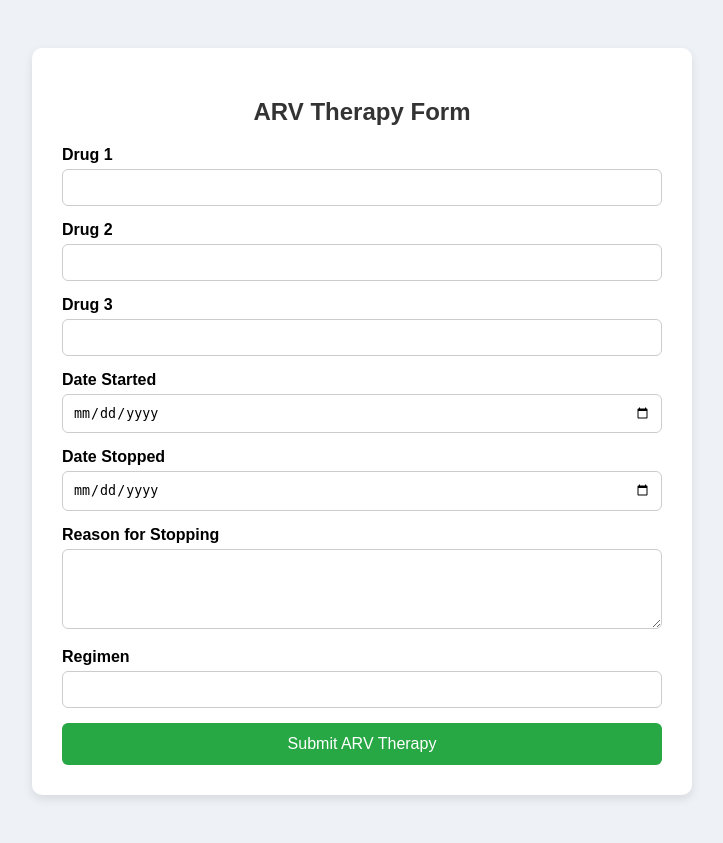
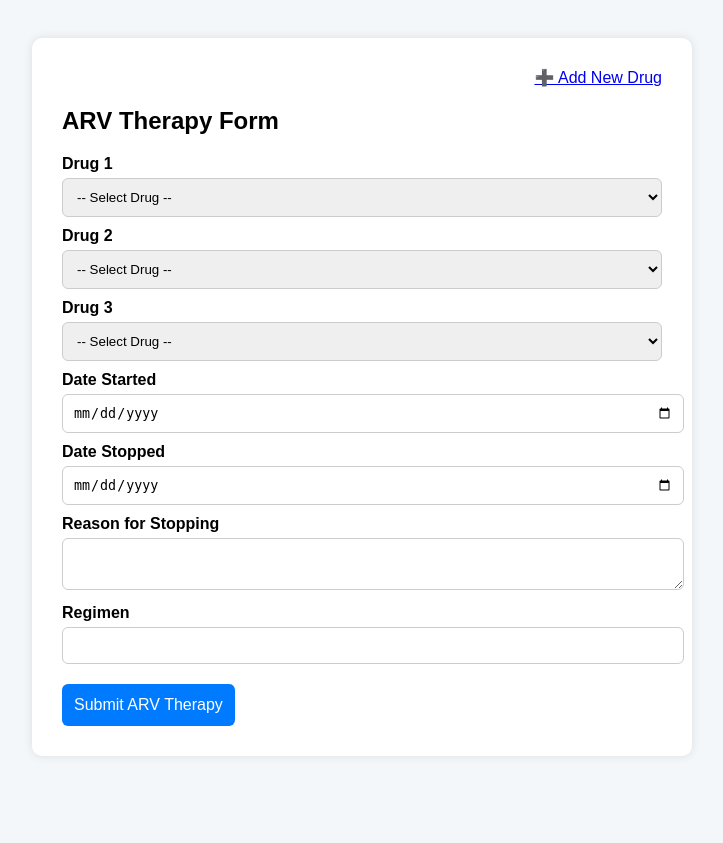
Before and after one commit to kinuthia-mark/nursingsystem, a PHP site: page /arv_therapy.php in a window 1280 px wide. Shown: the whole page, without its empty margins (278-1001 px from the left). After the commit the page ends 726 px from the top, so only its background shows below. Run offline with PHP 8.4, Linux system fonts and the light colour scheme; data that the repository does not hold is empty.

Commit message:
Added the add_drug.php file in the form

```diff
--- a/arv_therapy.php
+++ b/arv_therapy.php
@@ -2,13 +2,13 @@
 include 'dbconnect.php';
 
 if ($_SERVER["REQUEST_METHOD"] == "POST") {
-    $drug1        = $_POST['drug_1'];
-    $drug2        = $_POST['drug_2'];
-    $drug3        = $_POST['drug_3'];
+    $drug1 = $_POST['drug_1'];
+    $drug2 = $_POST['drug_2'];
+    $drug3 = $_POST['drug_3'];
     $date_started = $_POST['date_started'];
     $date_stopped = $_POST['date_stopped'];
-    $reason       = $_POST['reason'];
-    $regimen      = $_POST['regimen'];
+    $reason = $_POST['reason'];
+    $regimen = $_POST['regimen'];
 
     $stmt = $conn->prepare("INSERT INTO arv_therapy
         (drug_1, drug_2, drug_3, date_started, date_stopped, reason, regimen)
@@ -26,16 +26,26 @@ if ($_SERVER["REQUEST_METHOD"] == "POST") {
 }
 ?>
 
+<?php
+include 'dbconnect.php';
+$drugOptions = "";
+$result = $conn->query("SELECT drug_name FROM drug_list ORDER BY drug_name ASC");
+while ($row = $result->fetch_assoc()) {
+    $drug = htmlspecialchars($row['drug_name']);
+    $drugOptions .= "<option value=\"$drug\">$drug</option>";
+}
+?>
+
 <!DOCTYPE html>
-<html lang="en">
+<html>
 <head>
   <meta charset="UTF-8">
-  <title>ARV Therapy Form</title>
+  <title>ARV Therapy</title>
   <style>
     body {
       font-family: Arial, sans-serif;
-      background-color: #eef2f7;
-      padding: 40px;
+      background-color: #f4f7fa;
+      padding: 30px;
     }
 
     .form-container {
@@ -44,95 +54,82 @@ if ($_SERVER["REQUEST_METHOD"] == "POST") {
       background-color: #fff;
       padding: 30px;
       border-radius: 10px;
-      box-shadow: 0 4px 10px rgba(0,0,0,0.1);
-    }
-
-    h2 {
-      text-align: center;
-      margin-bottom: 20px;
-      color: #333;
-    }
-
-    .form-group {
-      margin-bottom: 15px;
+      box-shadow: 0 0 10px rgba(0,0,0,0.1);
     }
 
     label {
       display: block;
+      margin-top: 10px;
       font-weight: bold;
-      margin-bottom: 5px;
     }
 
-    input[type="text"],
-    input[type="date"],
-    textarea {
+    input, select, textarea {
       width: 100%;
       padding: 10px;
+      margin-top: 5px;
+      border: 1px solid #ccc;
       border-radius: 6px;
-      border: 1px solid #ccc;
-      box-sizing: border-box;
-    }
-
-    textarea {
-      resize: vertical;
-      height: 80px;
     }
 
     button {
-      width: 100%;
+      margin-top: 20px;
       padding: 12px;
-      background-color: #28a745;
+      background-color: #007BFF;
       color: white;
-      font-size: 16px;
       border: none;
       border-radius: 6px;
+      font-size: 16px;
       cursor: pointer;
     }
 
     button:hover {
-      background-color: #218838;
+      background-color: #0056b3;
+    }
+
+    .top-right-link {
+      text-align: right;
+      margin-bottom: 10px;
     }
   </style>
 </head>
 <body>
 
 <div class="form-container">
+  <div class="top-right-link">
+    <a href="add_drug.php" target="_blank">➕ Add New Drug</a>
+  </div>
+
   <h2>ARV Therapy Form</h2>
   <form action="arv_therapy.php" method="post">
-      <div class="form-group">
     <label for="drug_1">Drug 1</label>
-        <input type="text" id="drug_1" name="drug_1" required>
-      </div>
+    <select name="drug_1" id="drug_1" required>
+      <option value="">-- Select Drug --</option>
+      <?= $drugOptions ?>
+    </select>
 
-      <div class="form-group">
     <label for="drug_2">Drug 2</label>
-        <input type="text" id="drug_2" name="drug_2" required>
-      </div>
+    <select name="drug_2" id="drug_2" required>
+      <option value="">-- Select Drug --</option>
+      <?= $drugOptions ?>
+    </select>
 
-      <div class="form-group">
     <label for="drug_3">Drug 3</label>
-        <input type="text" id="drug_3" name="drug_3" required>
-      </div>
+    <select name="drug_3" id="drug_3" required>
+      <option value="">-- Select Drug --</option>
+      <?= $drugOptions ?>
+    </select>
 
-      <div class="form-group">
     <label for="date_started">Date Started</label>
     <input type="date" id="date_started" name="date_started" required>
-      </div>
 
-      <div class="form-group">
     <label for="date_stopped">Date Stopped</label>
     <input type="date" id="date_stopped" name="date_stopped">
-      </div>
 
-      <div class="form-group">
     <label for="reason">Reason for Stopping</label>
     <textarea id="reason" name="reason"></textarea>
-      </div>
 
-      <div class="form-group">
     <label for="regimen">Regimen</label>
     <input type="text" id="regimen" name="regimen" required>
-      </div>
 
     <button type="submit">Submit ARV Therapy</button>
   </form>
```
Lines whose indentation alone changed are shown as unchanged.
